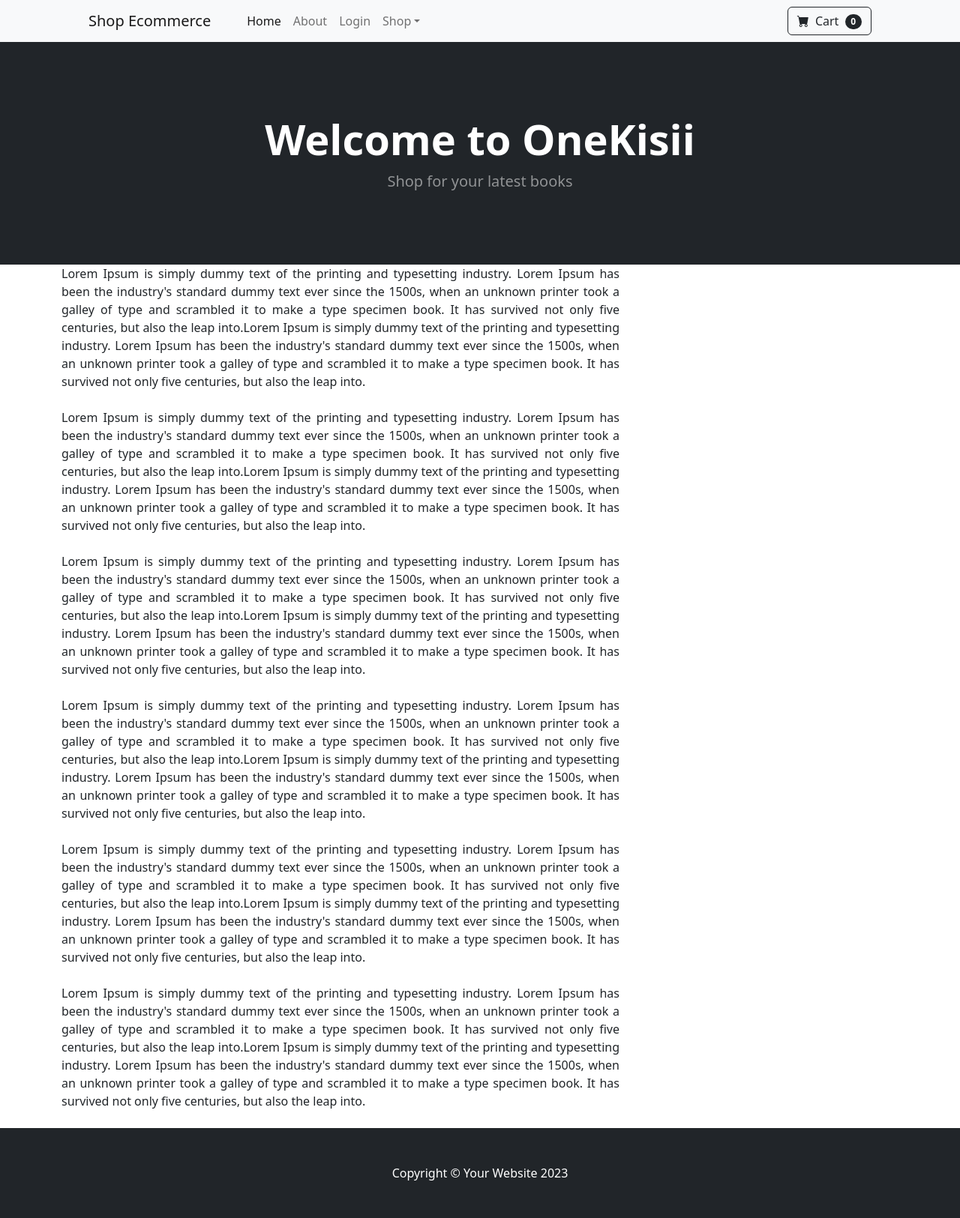
After one commit to ombasaroy/ecommerce, a Django app: page /about in a window 1280 px wide. The commit adds this page. Shown: the whole page at 75% size. Run offline with Django 3.2, Linux system fonts and the light colour scheme; some libraries are stand-ins or nearby versions.

Commit message:
Login, logout fixed

```diff
--- a/shop/models.py
+++ b/shop/models.py
@@ -31,6 +31,10 @@ class Product(models.Model):
     description = models.CharField(max_length=250, default='', blank=True, null=True)
     image = models.ImageField(upload_to='uploads/products/')
 
+    # Add sale stuff
+    is_sale = models.BooleanField(default=False)
+    sale_price = models.DecimalField(default=0, decimal_places=2, max_digits=6)
+
     def __str__(self):
         return self.name
 
--- /dev/null
+++ b/shop/templates/about.html
@@ -0,0 +1,76 @@
+{% extends 'base.html' %}
+
+{% load static %}
+
+{% block main %}
+    <!-- Header-->
+        <header class="bg-dark py-5">
+            <div class="container px-4 px-lg-5 my-5">
+                <div class="text-center text-white">
+                    <h1 class="display-4 fw-bolder">Welcome to OneKisii</h1>
+                    <p class="lead fw-normal text-white-50 mb-0">Shop for your latest books</p>
+                </div>
+            </div>
+        </header>
+
+    <div class="container">
+    <div class="center-content">
+
+        <div class="col-8" style="text-align: justify">
+            Lorem Ipsum is simply dummy text of the printing and typesetting industry. Lorem Ipsum has been
+            the industry's standard dummy text ever since the 1500s, when an unknown printer took a galley of
+            type and scrambled it to make a type specimen book. It has survived not only five centuries, but
+            also the leap into.Lorem Ipsum is simply dummy text of the printing and typesetting industry. Lorem Ipsum has been
+            the industry's standard dummy text ever since the 1500s, when an unknown printer took a galley of
+            type and scrambled it to make a type specimen book. It has survived not only five centuries, but
+            also the leap into.
+            <br><br>
+
+Lorem Ipsum is simply dummy text of the printing and typesetting industry. Lorem Ipsum has been
+            the industry's standard dummy text ever since the 1500s, when an unknown printer took a galley of
+            type and scrambled it to make a type specimen book. It has survived not only five centuries, but
+            also the leap into.Lorem Ipsum is simply dummy text of the printing and typesetting industry. Lorem Ipsum has been
+            the industry's standard dummy text ever since the 1500s, when an unknown printer took a galley of
+            type and scrambled it to make a type specimen book. It has survived not only five centuries, but
+            also the leap into.
+            <br><br>
+Lorem Ipsum is simply dummy text of the printing and typesetting industry. Lorem Ipsum has been
+            the industry's standard dummy text ever since the 1500s, when an unknown printer took a galley of
+            type and scrambled it to make a type specimen book. It has survived not only five centuries, but
+            also the leap into.Lorem Ipsum is simply dummy text of the printing and typesetting industry. Lorem Ipsum has been
+            the industry's standard dummy text ever since the 1500s, when an unknown printer took a galley of
+            type and scrambled it to make a type specimen book. It has survived not only five centuries, but
+            also the leap into.
+            <br><br>
+Lorem Ipsum is simply dummy text of the printing and typesetting industry. Lorem Ipsum has been
+            the industry's standard dummy text ever since the 1500s, when an unknown printer took a galley of
+            type and scrambled it to make a type specimen book. It has survived not only five centuries, but
+            also the leap into.Lorem Ipsum is simply dummy text of the printing and typesetting industry. Lorem Ipsum has been
+            the industry's standard dummy text ever since the 1500s, when an unknown printer took a galley of
+            type and scrambled it to make a type specimen book. It has survived not only five centuries, but
+            also the leap into.
+            <br><br>
+Lorem Ipsum is simply dummy text of the printing and typesetting industry. Lorem Ipsum has been
+            the industry's standard dummy text ever since the 1500s, when an unknown printer took a galley of
+            type and scrambled it to make a type specimen book. It has survived not only five centuries, but
+            also the leap into.Lorem Ipsum is simply dummy text of the printing and typesetting industry. Lorem Ipsum has been
+            the industry's standard dummy text ever since the 1500s, when an unknown printer took a galley of
+            type and scrambled it to make a type specimen book. It has survived not only five centuries, but
+            also the leap into.
+            <br><br>
+Lorem Ipsum is simply dummy text of the printing and typesetting industry. Lorem Ipsum has been
+            the industry's standard dummy text ever since the 1500s, when an unknown printer took a galley of
+            type and scrambled it to make a type specimen book. It has survived not only five centuries, but
+            also the leap into.Lorem Ipsum is simply dummy text of the printing and typesetting industry. Lorem Ipsum has been
+            the industry's standard dummy text ever since the 1500s, when an unknown printer took a galley of
+            type and scrambled it to make a type specimen book. It has survived not only five centuries, but
+            also the leap into.
+            <br><br>
+
+        </div>
+    </div>
+    </div>
+
+
+
+{% endblock %}
--- /dev/null
+++ b/shop/templates/base.html
@@ -0,0 +1,44 @@
+{% load static %}
+<!DOCTYPE html>
+<html lang="en">
+    <head>
+        <meta charset="utf-8" />
+        <meta name="viewport" content="width=device-width, initial-scale=1, shrink-to-fit=no" />
+        <meta name="description" content="" />
+        <meta name="author" content="" />
+        <title>Ecommerce</title>
+        <!-- Favicon-->
+        <link rel="icon" type="image/x-icon" href="{% static 'assets/favicon.ico' %}" />
+        <!-- Bootstrap icons-->
+        <link href="https://cdn.jsdelivr.net/npm/bootstrap-icons@1.5.0/font/bootstrap-icons.css" rel="stylesheet" />
+        <!-- Core theme CSS (includes Bootstrap)-->
+        <link href="{% static 'css/styles.css' %}" rel="stylesheet" />
+    </head>
+    <body>
+    {% include 'navbar.html' %}
+
+    {% if messages %}
+        {% for message in messages %}
+            <div class="alert alert-warning alert-dismissible fade show" role="alert">
+                {{message}}
+              <button type="button" class="btn-close" data-bs-dismiss="alert" aria-label="Close"></button>
+            </div>
+        {% endfor %}
+
+    {% endif %}
+
+
+        <!-- Section-->
+        {% block main %}
+
+        {% endblock %}
+        <!-- Footer-->
+        <footer class="py-5 bg-dark">
+            <div class="container"><p class="m-0 text-center text-white">Copyright &copy; Your Website 2023</p></div>
+        </footer>
+        <!-- Bootstrap core JS-->
+        <script src="https://cdn.jsdelivr.net/npm/bootstrap@5.2.3/dist/js/bootstrap.bundle.min.js"></script>
+        <!-- Core theme JS-->
+        <script src="{% static 'js/scripts.js' %}"></script>
+    </body>
+</html>
--- /dev/null
+++ b/shop/templates/navbar.html
@@ -0,0 +1,35 @@
+ <!-- Navigation-->
+        <nav class="navbar navbar-expand-lg navbar-light bg-light">
+            <div class="container px-4 px-lg-5">
+                <a class="navbar-brand" href="#!">Shop Ecommerce</a>
+                <button class="navbar-toggler" type="button" data-bs-toggle="collapse" data-bs-target="#navbarSupportedContent" aria-controls="navbarSupportedContent" aria-expanded="false" aria-label="Toggle navigation"><span class="navbar-toggler-icon"></span></button>
+                <div class="collapse navbar-collapse" id="navbarSupportedContent">
+                    <ul class="navbar-nav me-auto mb-2 mb-lg-0 ms-lg-4">
+                        <li class="nav-item"><a class="nav-link active" aria-current="page" href="{% url 'index' %}">Home</a></li>
+                        <li class="nav-item"><a class="nav-link" href="{% url 'about' %}">About</a></li>
+
+                        {% if user.is_authenticated %}
+                            <li class="nav-item"><a class="nav-link" href="{% url 'logout' %}">Logout</a></li>
+                        {% else %}
+                            <li class="nav-item"><a class="nav-link" href="{% url 'login' %}">Login</a></li>
+                        {% endif %}
+                        <li class="nav-item dropdown">
+                            <a class="nav-link dropdown-toggle" id="navbarDropdown" href="#" role="button" data-bs-toggle="dropdown" aria-expanded="false">Shop</a>
+                            <ul class="dropdown-menu" aria-labelledby="navbarDropdown">
+                                <li><a class="dropdown-item" href="#!">All Products</a></li>
+                                <li><hr class="dropdown-divider" /></li>
+                                <li><a class="dropdown-item" href="#!">Popular Items</a></li>
+                                <li><a class="dropdown-item" href="#!">New Arrivals</a></li>
+                            </ul>
+                        </li>
+                    </ul>
+                    <form class="d-flex">
+                        <button class="btn btn-outline-dark" type="submit">
+                            <i class="bi-cart-fill me-1"></i>
+                            Cart
+                            <span class="badge bg-dark text-white ms-1 rounded-pill">0</span>
+                        </button>
+                    </form>
+                </div>
+            </div>
+        </nav>
--- a/shop/urls.py
+++ b/shop/urls.py
@@ -4,4 +4,7 @@ from . import views
 
 urlpatterns = [
     path('', views.index, name='index'),
+    path('about', views.about, name='about'),
+    path('login', views.loginUser, name='login'),
+    path('logout', views.logoutUser, name='logout')
 ]
--- a/shop/views.py
+++ b/shop/views.py
@@ -1,5 +1,7 @@
-from django.shortcuts import render
+from django.shortcuts import render, redirect
 from .models import Product
+from django.contrib.auth import authenticate, login, logout
+from django.contrib import messages
 
 # Create your views here.
 
@@ -10,3 +12,30 @@ def index(request):
     context = {'products': products}
 
     return render(request, 'index.html', context)
+
+
+def about(request):
+    return render(request, 'about.html')
+
+
+def loginUser(request):
+    if request.method == 'POST':
+        username = request.POST.get('username')
+        password = request.POST.get('password')
+
+        user = authenticate(request, username=username, password=password)
+
+        if user is not None:
+            login(request, user)
+            messages.success(request, 'You have  been logged in')
+            return redirect('index')
+        else:
+            messages.error(request, 'Login failed. Incorrect username or password')
+            return redirect('login')
+    return render(request, 'login.html')
+
+
+def logoutUser(request):
+    logout(request)
+    messages.success(request, 'Logged out successful')
+    return redirect('login')
```
Also changed, not shown: shop/templates/index.html (+50 -58 lines), shop/templates/login.html (added, +37 -0 lines), shop/migrations/0003_auto_20240213_1550.py (added), static/css/styles.css.
